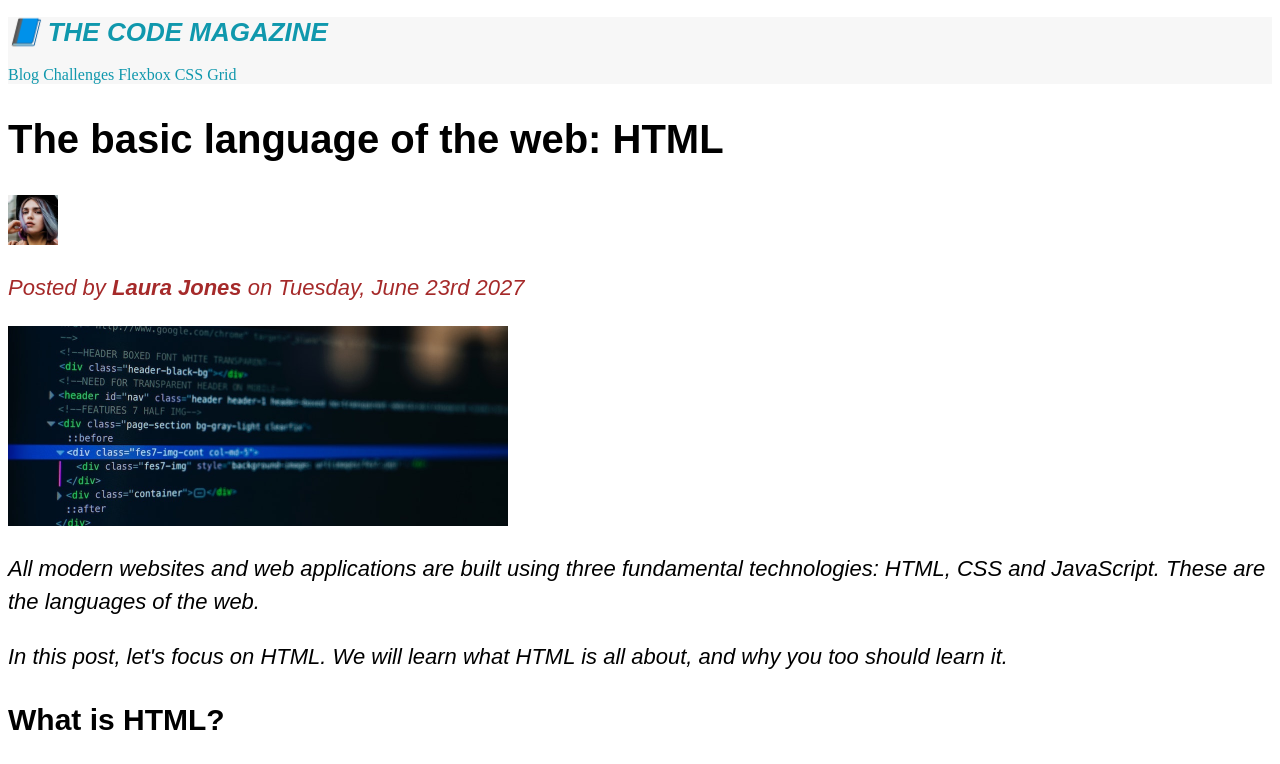
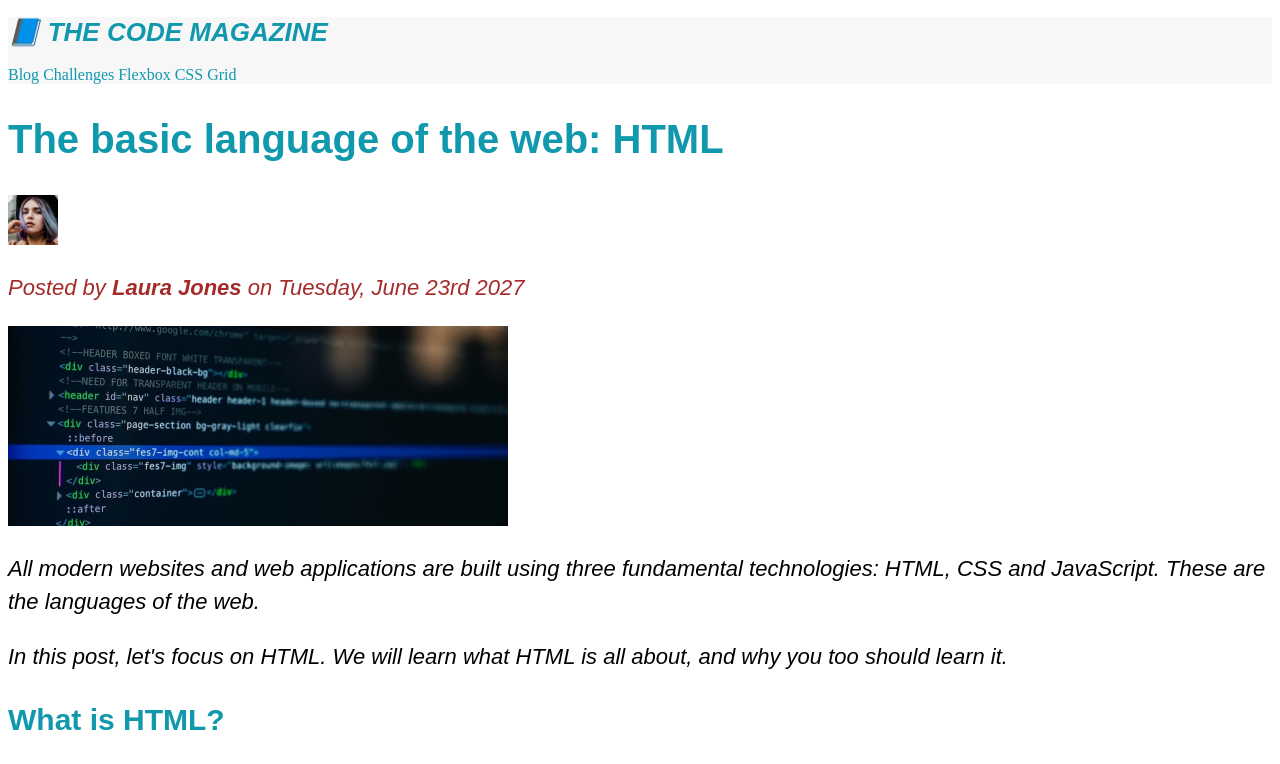
Before and after one commit to anywargeorge85-crypto/CSS-fundamentals, a plain HTML site: page index.html in a window 1280 px wide. Shown: the top 764 px of the page. Drawn offline with Linux system fonts and the light colour scheme.

Commit message:
colored headers

```diff
--- a/style.css
+++ b/style.css
@@ -11,25 +11,27 @@
 
 h2 {
     font-size: 40px;
+    color: #1098ad;
 
 
 }
 
 p {
     font-size: 22px;
-
     font-style: italic;
     line-height: 1.5;
 
 }
 h3 {
     font-size:30px;
+    color: #1098ad;
 
 }
 h4 {
     font-size:20px;
     text-transform: uppercase;
     text-align: center;
+    color: #1098ad;
 }
 
 li {
```
